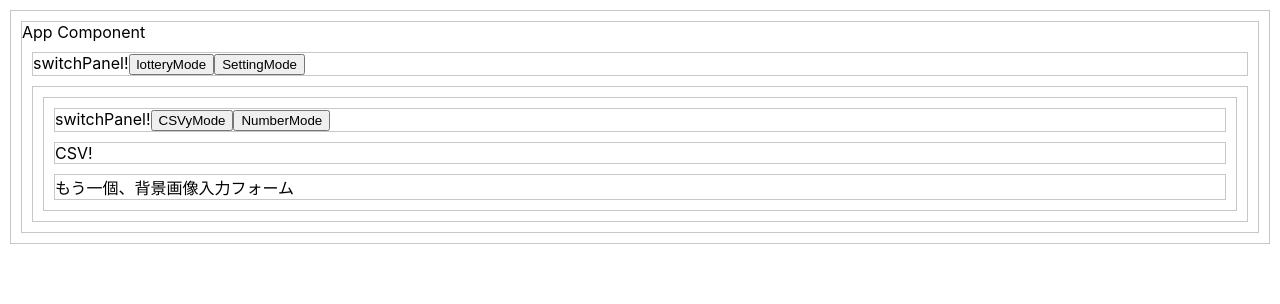
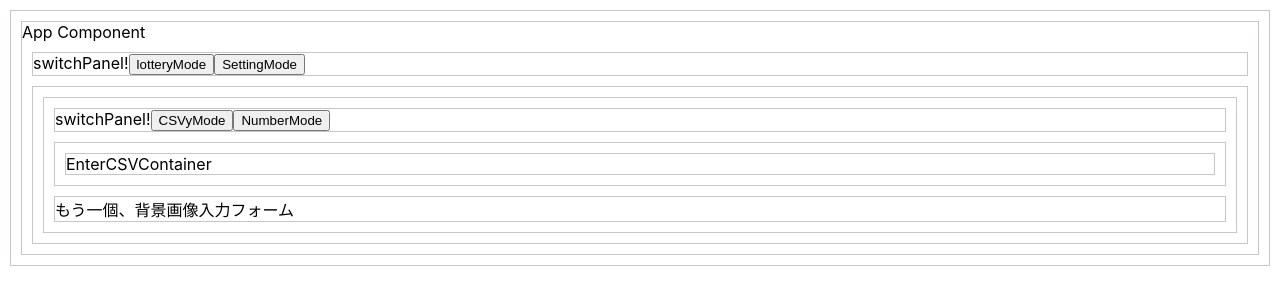
Before and after one commit to ymdsy/lottery_app, a React (Create React App) app: page / in a window 1280 px wide. Shown: the top 304 px of the page. Built offline with nearby package versions, Linux system fonts and the light colour scheme.

Commit message:
CSV入力のコンポーネントを追加

```diff
--- /dev/null
+++ b/src/settingPanel/enterCSV/enterCSVContainer.js
@@ -0,0 +1,11 @@
+import React from "react";
+// import { EnterLotteryContainer } from "./enterLotteryContainer.js";
+
+export class EnterCSVContainer extends React.Component {
+  constructor(props) {
+    super(props);
+  }
+  render() {
+    return <div>EnterCSVContainer</div>;
+  }
+}
--- a/src/settingPanel/enterLotteryContainer.js
+++ b/src/settingPanel/enterLotteryContainer.js
@@ -1,13 +1,12 @@
 import React from "react";
-// import { LotteryContainer } from "./lotteryPanel/lotteryContainer.js";
+import { EnterCSVContainer } from "./enterCSV/enterCSVContainer.js";
 // import { SettingContainer } from "./settingPanel/settingContainer.js";
 
 export function EnterLotteryContainer(props) {
   if (props.mode === 0) {
     return (
       <div>
-        CSV!
-        {/* <EnterCSVContainer /> */}
+        <EnterCSVContainer />
       </div>
     );
   } else if (props.mode === 1) {
```
